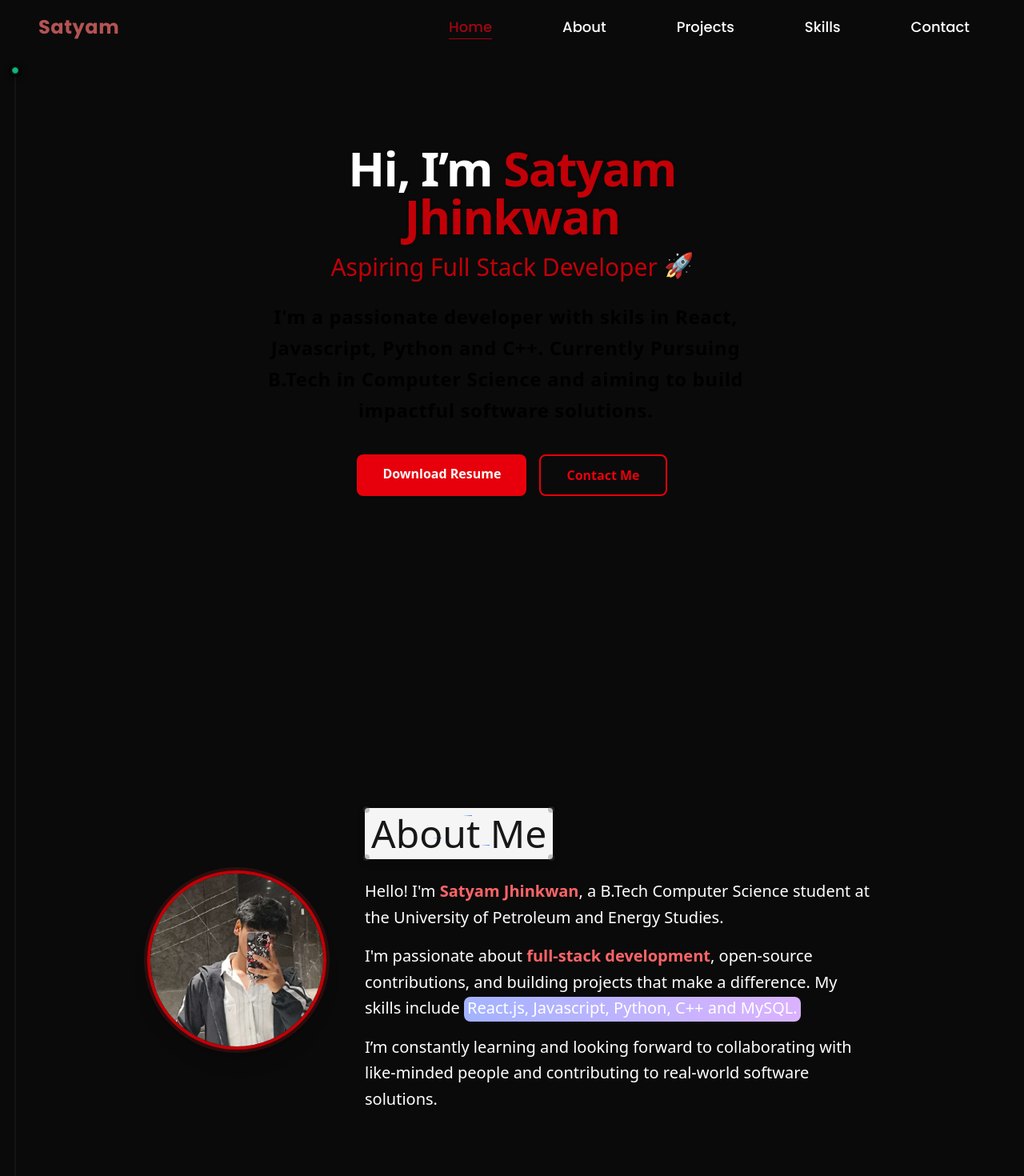
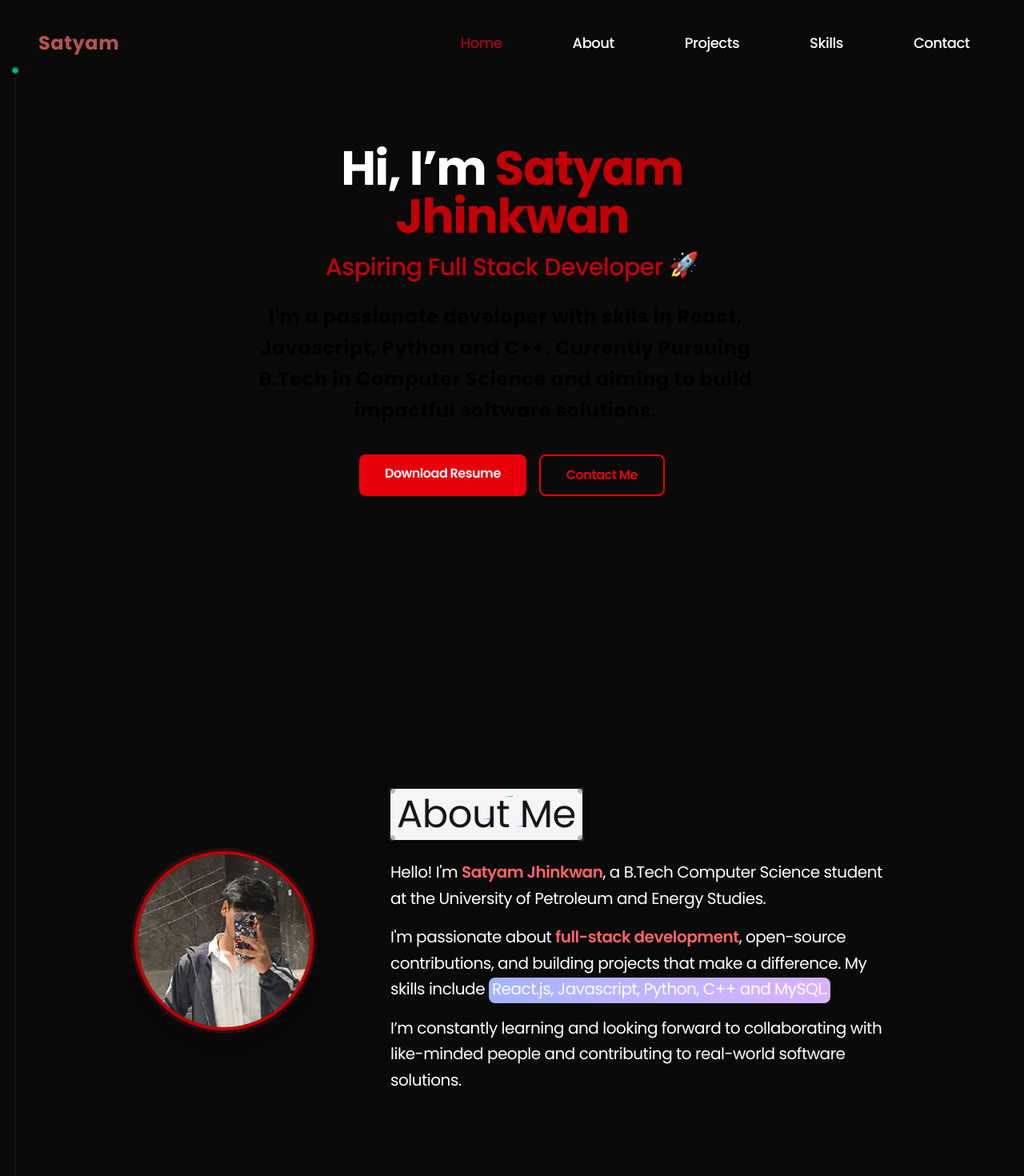
Before and after one commit to Satyam-Jhinkwan/my-portfolio, a React (Vite) app: page / in a window 1280 px wide. Shown: the top 1470 px of the page at 80% size. Built offline with nearby package versions, Linux system fonts and the light colour scheme.

Commit message:
refactor: improve navbar

```diff
--- a/package.json
+++ b/package.json
@@ -20,6 +20,7 @@
     "react": "^19.1.0",
     "react-dom": "^19.1.0",
     "react-router-dom": "^7.6.0",
+    "react-scroll": "^1.9.3",
     "tailwind-merge": "^3.3.1"
   },
   "devDependencies": {
--- a/src/App.jsx
+++ b/src/App.jsx
@@ -9,7 +9,7 @@ import { TracingBeam } from "./components/ui/tracing-beam";
 
 function App() {
   return (
-    <div className="relative min-h-screen bg-neutral-950 ">
+    <main className="relative overflow-hidden ">
       <Navbar />
       <TracingBeam className="px-6">
         <section id="home" className="flex justify-center">
@@ -29,7 +29,7 @@ function App() {
         </section>
       </TracingBeam>
       <Footer />
-    </div>
+    </main>
   );
 }
 
--- a/src/components/Navbar/Navbar.jsx
+++ b/src/components/Navbar/Navbar.jsx
@@ -1,94 +1,71 @@
 import { useState, useEffect } from "react";
+import { Link as LinkScroll } from "react-scroll";
+import clsx from "clsx";
 
 function Navbar() {
-  const [scrolled, setScrolled] = useState(false);
+  const [hasScrolled, setHasScrolled] = useState(false);
 
   useEffect(() => {
     const handleScroll = () => {
-      const offset = window.scrollY;
-      setScrolled(offset > 50);
+      setHasScrolled(window.scrollY > 32);
     };
 
     window.addEventListener("scroll", handleScroll);
     return () => window.removeEventListener("scroll", handleScroll);
   }, []);
 
-  const [activeSection, setActiveSection] = useState("#home");
+  const navItems = [
+    {
+      title: "Home",
+    },
+    {
+      title: "About",
+    },
+    {
+      title: "Projects",
+    },
+    {
+      title: "Skills",
+    },
+    {
+      title: "Contact",
+    },
+  ];
 
-  useEffect(() => {
-    const handleScroll = () => {
-      const sections = ["#home", "#about", "#projects", "#skills", "#contact"];
-      const offsets = sections.map((id) => {
-        const el = document.querySelector(id);
-        return el ? el.offsetTop : 0;
-      });
-
-      const scrollPosition = window.scrollY + 80;
-
-      let currentSection = "#home";
-      for (let i = 0; i < offsets.length; i++) {
-        if (scrollPosition >= offsets[i]) {
-          currentSection = sections[i];
-        }
-      }
-      setActiveSection(currentSection);
-      setScrolled(window.scrollY > 50);
-    };
-
-    window.addEventListener("scroll", handleScroll);
-    return () => window.removeEventListener("scroll", handleScroll);
-  }, []);
-
-  const handleNavClick = (href) => {
-    setActiveSection(href);
-    const el = document.querySelector(href);
-    if (el) {
-      window.scrollTo({
-        top: el.offsetTop - 70,
-        behavior: "smooth",
-      });
-    }
-  };
+  const NavLink = ({ title }) => (
+    <LinkScroll
+      to={title.toLowerCase()}
+      spy
+      smooth
+      activeClass="nav-active"
+      className="block py-2 px-5 transition-all text-white duration-500 hover:text-red-800 hover:underline underline-offset-8 cursor-pointer"
+    >
+      {title}
+    </LinkScroll>
+  );
 
   return (
     <header
-      className={`fixed top-0 w-full z-50 transition-all duration-300 ease-in-out ${
-        scrolled ? "shadow-lg bg-black/60" : "bg-transparent"
-      }`}
+      className={clsx(
+        "fixed top-0 w-full z-50 transition-all duration-300 ease-in-out",
+        hasScrolled ? "py-1 shadow-lg bg-black/80" : "bg-transparent py-5"
+      )}
     >
       <nav className="backdrop-blur-[1px] backdrop-saturate-150 px-4 lg:px-12 py-3 font-[poppins]">
         <div className="flex flex-wrap justify-between items-center mx-auto max-w-screen">
-          <a
-            href="#home"
-            className=" text-2xl font-bold tracking-wide transition-all duration-300 ease-in-out hover:text-red-800 hover:scale-101"
-            onClick={() => handleNavClick("#home")}
+          <LinkScroll
+            to="home"
+            spy
+            smooth
+            className="text-2xl font-bold tracking-wide transition-all duration-300 ease-in-out hover:text-red-800 hover:scale-101 cursor-pointer"
           >
             Satyam
-          </a>
-          <div className="hidden lg:flex items-center w-auto lg:order-1">
+          </LinkScroll>
+          <div className="flex items-center w-auto order-1">
             <ul className="flex flex-row space-x-2 lg:space-x-12 font-medium text-lg">
-              {[
-                { href: "#home", label: "Home" },
-                { href: "#about", label: "About" },
-                { href: "#projects", label: "Projects" },
-                { href: "#skills", label: "Skills" },
-                { href: "#contact", label: "Contact" },
-              ].map(({ href, label }) => (
-                <li key={href}>
-                  <a
-                    href={href}
-                    onClick={(e) => {
-                      e.preventDefault();
-                      handleNavClick(href);
-                    }}
-                    className={`block py-2 px-5 transition-all duration-200 ${
-                      activeSection === href
-                        ? "text-red-800 underline underline-offset-8"
-                        : "text-white"
-                    } hover:text-red-800 hover:underline underline-offset-8`}
-                  >
-                    {label}
-                  </a>
+              {navItems.map((item) => (
+                <li key={item.title}>
+                  <NavLink title={item.title} />
                 </li>
               ))}
             </ul>
--- a/src/index.css
+++ b/src/index.css
@@ -1,6 +1,34 @@
 @import url("https://fonts.googleapis.com/css2?family=Poppins:wght@400;500;600;700&display=swap");
 
 @import "tailwindcss";
+
+@theme {
+  --font-inter: "Inter", "sans-serif";
+  --font-poppins: "Poppins", "sans-serif";
+}
+
+@layer base {
+  body {
+    @apply font-poppins text-[16px] tracking-[-0.03em] bg-neutral-950;
+  }
+
+  a {
+    @apply no-underline;
+  }
+
+  img {
+    @apply block max-w-full;
+  }
+}
+
+@layer utilities {
+  .nav-active {
+    @apply text-red-800;
+  }
+  .container {
+    @apply mx-auto max-w-[1252px] px-16 max-xl:px-10 max-lg:px-6 max-sm:px-4;
+  }
+}
 
 html {
   scroll-behavior: smooth;
--- a/src/pages/About.jsx
+++ b/src/pages/About.jsx
@@ -2,62 +2,51 @@ import profilePic from "../assets/Profile.jpeg";
 import { motion } from "motion/react";
 import { Highlight } from "../components/ui/hero-highlight";
 import { Cover } from "../components/ui/Cover";
+import { Element } from "react-scroll";
 
 function About() {
   return (
-    <section className="flex flex-col md:flex-row justify-center items-center min-h-screen text-white px-4 md:px-24 max-w-6xl">
+    <Element name="about">
+      <section className="relative flex justify-center items-center py-16 md:py-24 px-4">
+        <div className="container mx-auto flex flex-col md:flex-row items-center gap-12 min-h-[70vh] text-white">
           <motion.img
-        initial={{ opacity: 0.1, x: -100 }}
-        whileInView={{ opacity: 1, x: 0 }}
-        transition={{
-          delay: 0.3,
-          duration: 0.5,
-          ease: "easeInOut",
-        }}
             src={profilePic}
             alt="Satyam Jhinkwan"
             className="w-40 h-40 md:w-56 md:h-56 rounded-full object-cover border-4 border-red-700 shadow-xl ring-4 ring-red-900/30 hover:scale-105 transition-transform duration-300 mb-8 md:mb-0 md:mr-12"
+            initial={{ opacity: 0.1, x: -100 }}
+            whileInView={{ opacity: 1, x: 0 }}
+            transition={{ delay: 0.3, duration: 0.5, ease: "easeInOut" }}
           />
+
           <div className="flex-1 text-center md:text-left">
             <motion.h2
+              className="text-4xl md:text-5xl mb-6 drop-shadow-lg"
               initial={{ opacity: 0.1, x: 100 }}
               whileInView={{ opacity: 1, x: 0 }}
-          transition={{
-            delay: 0.3,
-            duration: 0.6,
-            ease: "easeInOut",
-          }}
-          className="text-4xl md:text-5xl mb-6 drop-shadow-lg "
+              transition={{ delay: 0.3, duration: 0.6, ease: "easeInOut" }}
             >
               <Cover>About Me</Cover>
             </motion.h2>
 
             <motion.p
+              className="text-lg md:text-xl mb-4 leading-relaxed"
               initial={{ opacity: 0.1, y: 100 }}
               whileInView={{ opacity: 1, y: 0 }}
-          transition={{
-            delay: 0.3,
-            duration: 0.6,
-            ease: "easeInOut",
-          }}
-          className="text-lg md:text-xl mb-4 leading-relaxed"
+              transition={{ delay: 0.3, duration: 0.6, ease: "easeInOut" }}
             >
               Hello! I'm{" "}
               <strong className="text-red-400 font-semibold">
                 Satyam Jhinkwan
               </strong>
-          , a B.Tech Computer Science student at the University of Petroleum and
-          Energy Studies.
+              , a B.Tech Computer Science student at the University of Petroleum
+              and Energy Studies.
             </motion.p>
+
             <motion.p
+              className="text-lg md:text-xl mb-4 leading-relaxed"
               initial={{ opacity: 0.1, y: 100 }}
               whileInView={{ opacity: 1, y: 0 }}
-          transition={{
-            delay: 0.3,
-            duration: 0.6,
-            ease: "easeInOut",
-          }}
-          className="text-lg md:text-xl mb-4 leading-relaxed"
+              transition={{ delay: 0.3, duration: 0.6, ease: "easeInOut" }}
             >
               I'm passionate about{" "}
               <span className="font-semibold text-red-400">
@@ -65,23 +54,25 @@ function About() {
               </span>
               , open-source contributions, and building projects that make a
               difference. My skills include{" "}
-          <Highlight>React.js, Javascript, Python, C++ and MySQL.</Highlight>
+              <Highlight>
+                React.js, Javascript, Python, C++ and MySQL.
+              </Highlight>
             </motion.p>
+
             <motion.p
+              className="text-lg md:text-xl leading-relaxed"
               initial={{ opacity: 0.1, y: 100 }}
               whileInView={{ opacity: 1, y: 0 }}
-          transition={{
-            delay: 0.3,
-            duration: 0.6,
-            ease: "easeInOut",
-          }}
-          className="text-lg md:text-xl leading-relaxed"
+              transition={{ delay: 0.3, duration: 0.6, ease: "easeInOut" }}
             >
               I’m constantly learning and looking forward to collaborating with
-          like-minded people and contributing to real-world software solutions.
+              like-minded people and contributing to real-world software
+              solutions.
             </motion.p>
           </div>
+        </div>
       </section>
+    </Element>
   );
 }
 
--- a/src/pages/Contact.jsx
+++ b/src/pages/Contact.jsx
@@ -1,6 +1,7 @@
 import { useState } from "react";
 import { BackgroundGradient } from "../components/ui/background-gradient";
 import { motion } from "motion/react";
+import { Element } from "react-scroll";
 
 function Contact() {
   const [formData, setFormData] = useState({
@@ -20,6 +21,7 @@ function Contact() {
   };
 
   return (
+    <Element name="contact">
       <motion.section
         initial={{ opacity: 0, x: 100 }}
         whileInView={{ opacity: 1, x: 0 }}
@@ -28,7 +30,7 @@ function Contact() {
           duration: 0.8,
           ease: "easeInOut",
         }}
-      className="min-h-screen py-16 flex items-center justify-center"
+        className="min-h-screen flex items-center justify-center mt-10 mb-10"
       >
         <BackgroundGradient className="rounded-[22px] min-w-lg p-4 sm:p-10 bg-white dark:bg-zinc-900">
           <h2 className="text-4xl font-extrabold text-red-600 mb-8 text-center drop-shadow-lg">
@@ -74,6 +76,7 @@ function Contact() {
           </form>
         </BackgroundGradient>
       </motion.section>
+    </Element>
   );
 }
 
--- a/src/pages/Home.jsx
+++ b/src/pages/Home.jsx
@@ -1,10 +1,12 @@
 import { TextGenerateEffect } from "../components/ui/text-generate-effect";
+import { Element } from "react-scroll";
 
 function Home() {
   const words = `I'm a passionate developer with skils in React, Javascript, Python and C++. Currently Pursuing B.Tech in Computer Science and aiming to build impactful software solutions.`;
 
   return (
-    <section className="flex items-center justify-center min-h-screen ">
+    <Element name="home">
+      <section className="flex items-center justify-center min-h-screen">
         <div className="max-w-3xl w-full text-center p-10">
           <h1 className="text-5xl md:text-6xl font-extrabold text-white mb-4 tracking-tight drop-shadow">
             Hi, I’m <span className="text-red-700">Satyam Jhinkwan</span>
@@ -34,6 +36,7 @@ function Home() {
           </div>
         </div>
       </section>
+    </Element>
   );
 }
 
--- a/src/pages/Skills.jsx
+++ b/src/pages/Skills.jsx
@@ -2,6 +2,7 @@ import { FocusCards } from "../components/ui/focus-card";
 import skills from "../data/skills";
 import { Cover } from "../components/ui/Cover";
 import { motion } from "motion/react";
+import { Element } from "react-scroll";
 
 function Skills() {
   const cards = skills.map((skill) => ({
@@ -10,7 +11,8 @@ function Skills() {
   }));
 
   return (
-    <section className="min-h-screen px-4 py-24 flex-col items-center relative align-center">
+    <Element name="skills">
+      <section className="min-h-screen px-4 py-24 mt-10 mb-10 flex-col items-center relative align-center">
         <motion.h2
           initial={{ opacity: 0.1, x: 100 }}
           whileInView={{ opacity: 1, x: 0 }}
@@ -45,6 +47,7 @@ function Skills() {
           />
         </motion.div>
       </section>
+    </Element>
   );
 }
 
```
Also changed, not shown: src/Layout.jsx (+4 -10 lines), src/pages/Projects.jsx (+6 -3 lines), 1 other file (tests, documents, lock files or other folders). Lines whose indentation alone changed are shown as unchanged.
